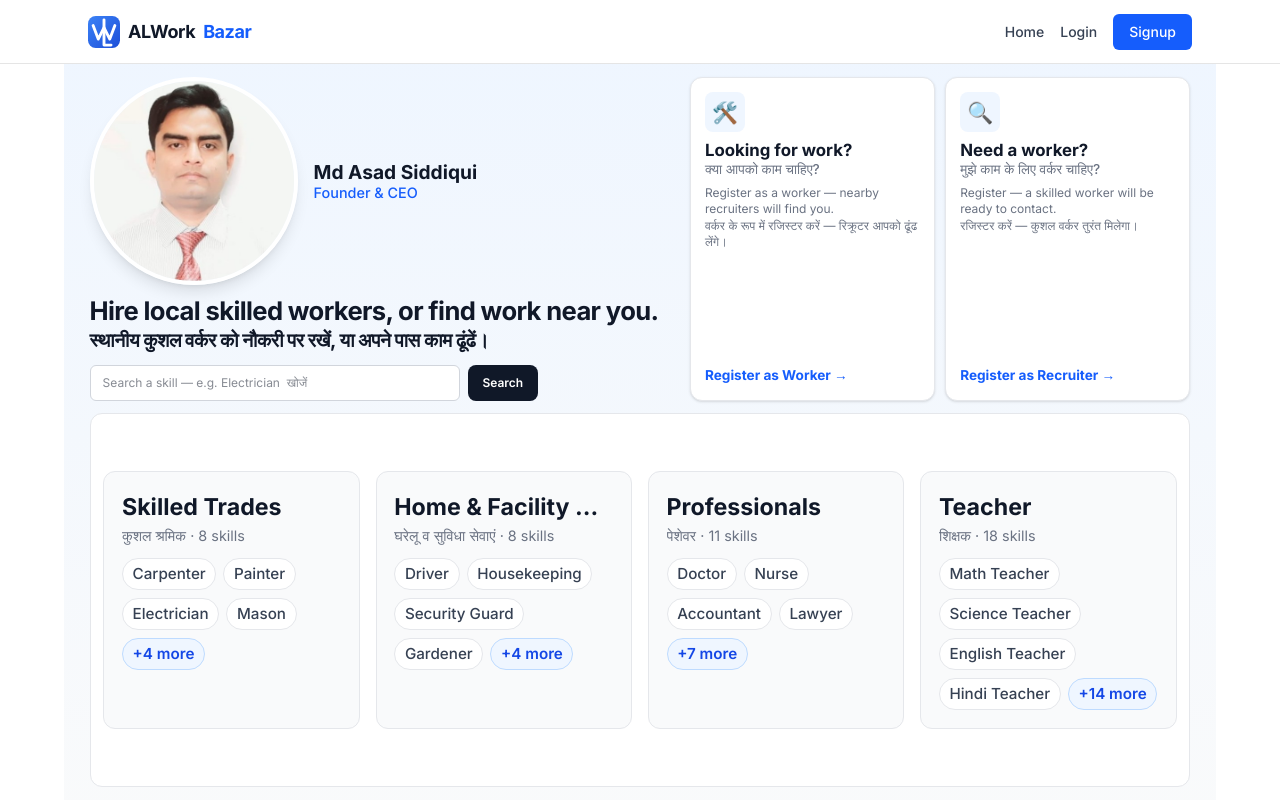
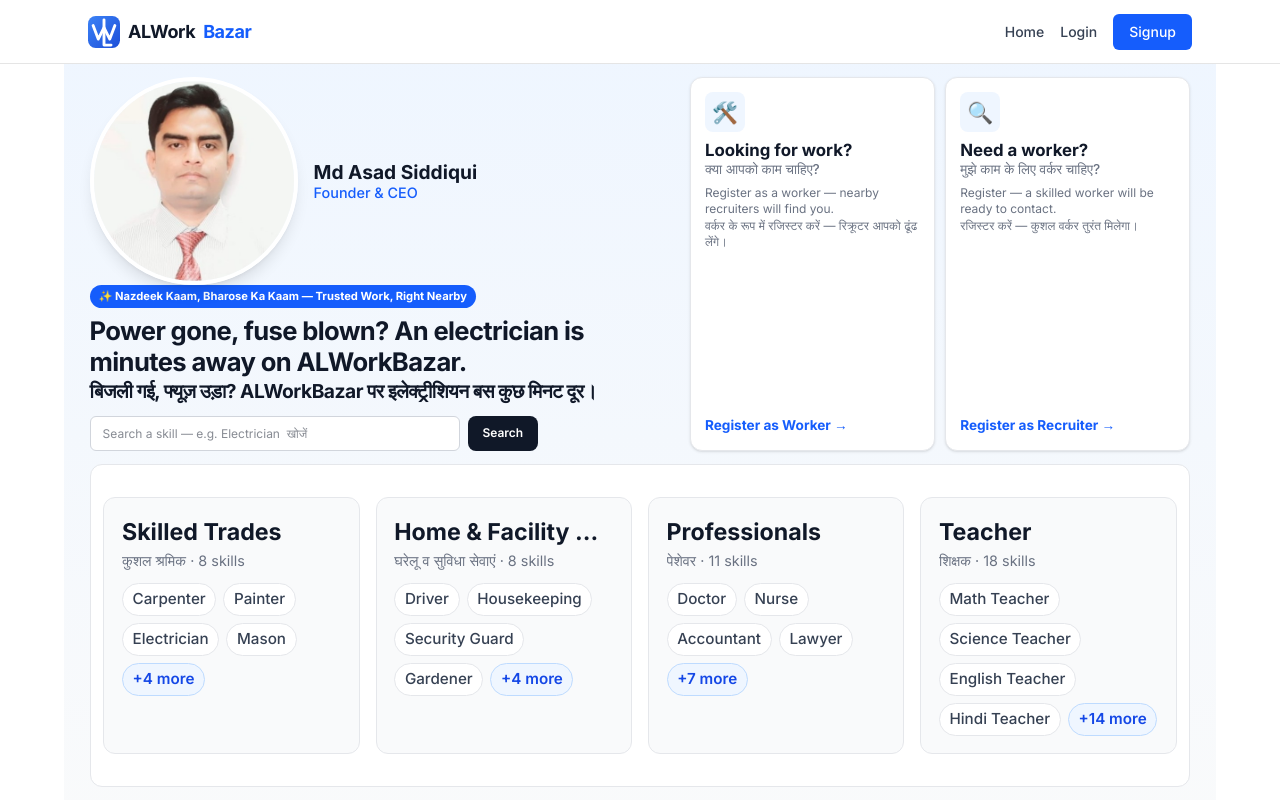
Before and after one commit to asadbr12/workbazar, a Next.js app: page / in a window 1280 px wide. Built offline with nearby package versions, Linux system fonts and the light colour scheme; no server answers.

Commit message:
Add rotating service taglines and promo badge to homepage

```diff
--- a/src/app/globals.css
+++ b/src/app/globals.css
@@ -66,6 +66,16 @@
   }
 }
 
+@keyframes badge-pulse {
+  0%,
+  100% {
+    box-shadow: 0 0 0 0 rgba(37, 99, 235, 0.35);
+  }
+  50% {
+    box-shadow: 0 0 0 6px rgba(37, 99, 235, 0);
+  }
+}
+
 @utility animate-fade-in-up {
   animation: fade-in-up 0.55s cubic-bezier(0.16, 1, 0.3, 1) both;
 }
@@ -79,6 +89,10 @@
   transform-origin: top right;
 }
 
+@utility animate-badge-pulse {
+  animation: badge-pulse 2.2s ease-out infinite;
+}
+
 @utility card-hover {
   transition: transform 0.2s ease, box-shadow 0.2s ease, border-color 0.2s ease;
 
--- a/src/app/page.tsx
+++ b/src/app/page.tsx
@@ -1,13 +1,14 @@
 import Image from "next/image";
 import Link from "next/link";
 import { SKILL_GROUPS } from "@/lib/validation";
+import HomeHeroTagline from "@/components/HomeHeroTagline";
 
 export default function Home() {
   return (
     <div className="mx-auto flex min-h-[calc(100dvh-4rem)] w-full max-w-6xl flex-col gap-[1.6vh] overflow-hidden bg-gradient-to-b from-blue-50 to-gray-50 px-[max(1rem,2vw)] py-[1.6vh] sm:h-[calc(100dvh-4rem)] sm:min-h-0">
       <section className="grid shrink-0 gap-[1.6vh] lg:grid-cols-[1.15fr_1fr] lg:gap-6">
         <div className="flex flex-col justify-center">
-          <div className="flex items-center gap-4">
+          <div className="animate-fade-in-up flex items-center gap-4">
             <Image
               src="/asad.pic.jpg"
               alt="Md Asad Siddiqui"
@@ -25,12 +26,13 @@
             </div>
           </div>
 
-          <h1 className="mt-[1.4vh] text-[clamp(1.1rem,3.2vh,2.15rem)] font-bold leading-[1.2] tracking-tight text-gray-900">
-            Hire local skilled workers, or find work near you.
-          </h1>
-          <p className="mt-[0.3vh] text-[clamp(0.95rem,2.4vh,1.6rem)] font-bold leading-[1.2] tracking-tight text-gray-900">
-            स्थानीय कुशल वर्कर को नौकरी पर रखें, या अपने पास काम ढूंढें।
-          </p>
+          <span className="animate-badge-pulse inline-flex w-fit items-center gap-1.5 rounded-full bg-blue-600 px-[1.1vh] py-[0.4vh] text-[clamp(0.68rem,1.4vh,0.85rem)] font-bold text-white">
+            ✨ Nazdeek Kaam, Bharose Ka Kaam — Trusted Work, Right Nearby
+          </span>
+
+          <div className="mt-[1vh]">
+            <HomeHeroTagline />
+          </div>
 
           <form action="/search" method="get" className="mt-[1.6vh] flex max-w-md gap-2">
             <input
@@ -50,7 +52,8 @@
         <div className="grid grid-cols-1 gap-[1.2vh] sm:grid-cols-2">
           <Link
             href="/signup?role=WORKER"
-            className="flex h-full flex-col rounded-xl border border-gray-200 bg-white p-[1.8vh] shadow-sm transition hover:border-blue-300 hover:shadow-md"
+            style={{ animationDelay: "80ms" }}
+            className="card-hover animate-fade-in-up flex h-full flex-col rounded-xl border border-gray-200 bg-white p-[1.8vh] shadow-sm"
           >
             <div className="flex h-[clamp(2.2rem,5vh,3rem)] w-[clamp(2.2rem,5vh,3rem)] items-center justify-center rounded-lg bg-blue-50 text-[clamp(1.1rem,2.6vh,1.5rem)] text-blue-600">
               🛠️
@@ -73,7 +76,8 @@
 
           <Link
             href="/signup?role=RECRUITER"
-            className="flex h-full flex-col rounded-xl border border-gray-200 bg-white p-[1.8vh] shadow-sm transition hover:border-blue-300 hover:shadow-md"
+            style={{ animationDelay: "160ms" }}
+            className="card-hover animate-fade-in-up flex h-full flex-col rounded-xl border border-gray-200 bg-white p-[1.8vh] shadow-sm"
           >
             <div className="flex h-[clamp(2.2rem,5vh,3rem)] w-[clamp(2.2rem,5vh,3rem)] items-center justify-center rounded-lg bg-blue-50 text-[clamp(1.1rem,2.6vh,1.5rem)] text-blue-600">
               🔍
@@ -102,10 +106,11 @@
       >
         <div className="flex flex-1 items-center justify-center overflow-hidden">
           <div className="grid w-full grid-cols-2 gap-[2vh] lg:grid-cols-4">
-            {SKILL_GROUPS.map((group) => (
+            {SKILL_GROUPS.map((group, i) => (
               <div
                 key={group.slug}
-                className="rounded-xl border border-gray-200 bg-gray-50 p-[2.2vh]"
+                style={{ animationDelay: `${220 + i * 60}ms` }}
+                className="card-hover animate-fade-in-up rounded-xl border border-gray-200 bg-gray-50 p-[2.2vh]"
               >
                 <Link
                   href={`/skills/${group.slug}`}
--- /dev/null
+++ b/src/components/HomeHeroTagline.tsx
@@ -0,0 +1,90 @@
+"use client";
+
+import { useEffect, useState } from "react";
+
+const TAGLINES: { en: string; hi: string }[] = [
+  {
+    en: "Midnight pipe burst? Get a plumber in 20 minutes — just call ALWorkBazar.",
+    hi: "आधी रात पाइप फट गया? 20 मिनट में प्लंबर — बस ALWorkBazar को कॉल करें।",
+  },
+  {
+    en: "Power gone, fuse blown? An electrician is minutes away on ALWorkBazar.",
+    hi: "बिजली गई, फ्यूज़ उड़ा? ALWorkBazar पर इलेक्ट्रीशियन बस कुछ मिनट दूर।",
+  },
+  {
+    en: "Broken door, loose hinge? Find a trusted carpenter near you, today.",
+    hi: "टूटा दरवाज़ा, ढीला कब्ज़ा? आज ही अपने पास भरोसेमंद बढ़ई पाएं।",
+  },
+  {
+    en: "Fresh coat, fresh home — book a painter near you in seconds.",
+    hi: "नया रंग, नया घर — सेकंडों में पास का पेंटर बुक करें।",
+  },
+  {
+    en: "Building or repairing? Skilled masons near you, ready to work.",
+    hi: "निर्माण या मरम्मत? कुशल राजमिस्त्री आपके पास, काम के लिए तैयार।",
+  },
+  {
+    en: "Car won't start? A nearby mechanic is just one call away.",
+    hi: "गाड़ी स्टार्ट नहीं हो रही? पास का मैकेनिक बस एक कॉल दूर।",
+  },
+  {
+    en: "Need a driver for the day or a long trip? Find one near you now.",
+    hi: "दिन भर या सफ़र के लिए ड्राइवर चाहिए? अभी अपने पास ढूंढें।",
+  },
+  {
+    en: "Guests tonight, no time to cook? A cook is just a call away.",
+    hi: "आज मेहमान, खाना बनाने का समय नहीं? कुक बस एक कॉल दूर।",
+  },
+  {
+    en: "Home needs a deep clean? Book trusted help near you today.",
+    hi: "घर की गहरी सफ़ाई चाहिए? आज ही पास में भरोसेमंद मदद बुक करें।",
+  },
+  {
+    en: "Wedding, party, or just because — a beautician near you, ready.",
+    hi: "शादी, पार्टी या यूं ही — पास की ब्यूटीशियन तैयार।",
+  },
+  {
+    en: "Need reliable security today? Find a trained guard near you.",
+    hi: "आज ही भरोसेमंद सुरक्षा चाहिए? पास का प्रशिक्षित गार्ड ढूंढें।",
+  },
+  {
+    en: "Garden gone wild? A gardener near you can fix it today.",
+    hi: "बगीचा बेतरतीब हो गया? पास का माली आज ही ठीक करेगा।",
+  },
+  {
+    en: "Torn seam, new fitting? A tailor near you, ready to stitch.",
+    hi: "फटी सिलाई, नई फिटिंग? पास का दर्ज़ी, सिलने को तैयार।",
+  },
+  {
+    en: "Need extra hands for the day? Find labour near you, fast.",
+    hi: "आज के लिए मदद चाहिए? पास में मज़दूर तुरंत पाएं।",
+  },
+  {
+    en: "Exams near, need a tutor? Find a teacher near you tonight.",
+    hi: "परीक्षा नज़दीक, ट्यूटर चाहिए? आज रात ही पास का शिक्षक पाएं।",
+  },
+];
+
+export default function HomeHeroTagline() {
+  const [index, setIndex] = useState(0);
+
+  useEffect(() => {
+    const timer = setInterval(() => {
+      setIndex((i) => (i + 1) % TAGLINES.length);
+    }, 5000);
+    return () => clearInterval(timer);
+  }, []);
+
+  const current = TAGLINES[index];
+
+  return (
+    <div key={index} className="animate-fade-in">
+      <h1 className="text-[clamp(1.1rem,3.2vh,2.15rem)] font-bold leading-[1.2] tracking-tight text-gray-900">
+        {current.en}
+      </h1>
+      <p className="mt-[0.3vh] text-[clamp(0.95rem,2.4vh,1.6rem)] font-bold leading-[1.2] tracking-tight text-gray-900">
+        {current.hi}
+      </p>
+    </div>
+  );
+}
```
